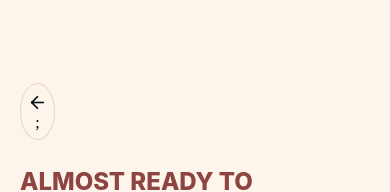
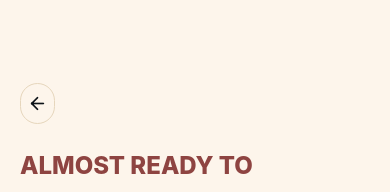
Before and after one commit to Anurag-1427/Assignment, a React Native app: screen /Otp in a window 390 px wide. Shown: the top 192 px of the page. Built offline with nearby package versions, Linux system fonts and the light colour scheme.

Commit message:
changes updated

```diff
--- a/src/screens/LoginScreen/styles.ts
+++ b/src/screens/LoginScreen/styles.ts
@@ -6,6 +6,7 @@ export const styles = StyleSheet.create({
         flex: 1,
         padding: 20,
         backgroundColor: assets.colors.appBgColor,
+        justifyContent: 'space-around'
     },
     logoContainer: {
         borderColor: 'orange',
@@ -23,7 +24,8 @@ export const styles = StyleSheet.create({
         marginTop: 10,
     },
     signInContainer: {
-        marginTop: 210,
+        // marginTop: 120,
+        marginBottom: 15,
     },
     signInText: {
         textTransform: 'uppercase',
--- a/src/screens/OtpScreen/OtpScreen.tsx
+++ b/src/screens/OtpScreen/OtpScreen.tsx
@@ -73,8 +73,12 @@ const OtpScreen = () => {
 
     return (
         <View style={styles.container}>
-            <Pressable onPress={() => navigation.goBack()} style={styles.backbtnContainer}>
-                <Icon name="arrow-left" size={20} color="#0D1318" />;
+            <Pressable onPress={() => navigation.goBack()}>
+                <View style={styles.backbtnContainer}>
+                    <Text>
+                        <Icon name="arrow-left" size={20} color="#0D1318" />
+                    </Text>
+                </View>
             </Pressable>
 
             <View style={styles.otpScreenHeadingContainer}>
--- a/src/screens/OtpScreen/styles.ts
+++ b/src/screens/OtpScreen/styles.ts
@@ -11,8 +11,8 @@ export const styles = StyleSheet.create({
     backbtnContainer: {
         borderWidth: 1, // important as per design
         width: '10%',
-        borderRadius: '50%',
-        padding: 7,
+        borderRadius: 100,
+        padding: 8,
         borderColor: assets.colors.greyBorderColor,
         marginTop: 63,
         alignItems: 'center',
```
Also changed, not shown: 2 other files (tests, documents, lock files or other folders).
